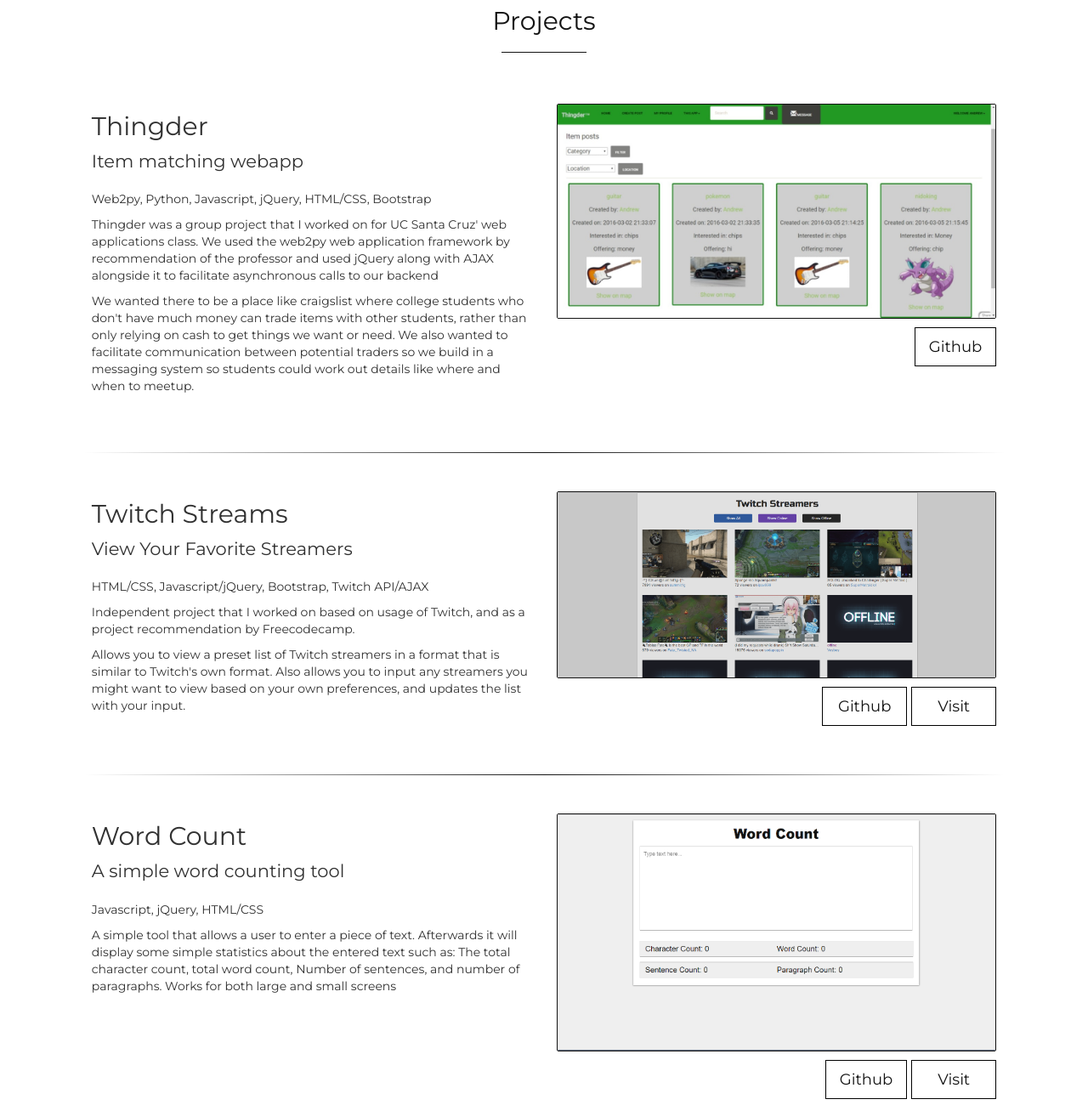
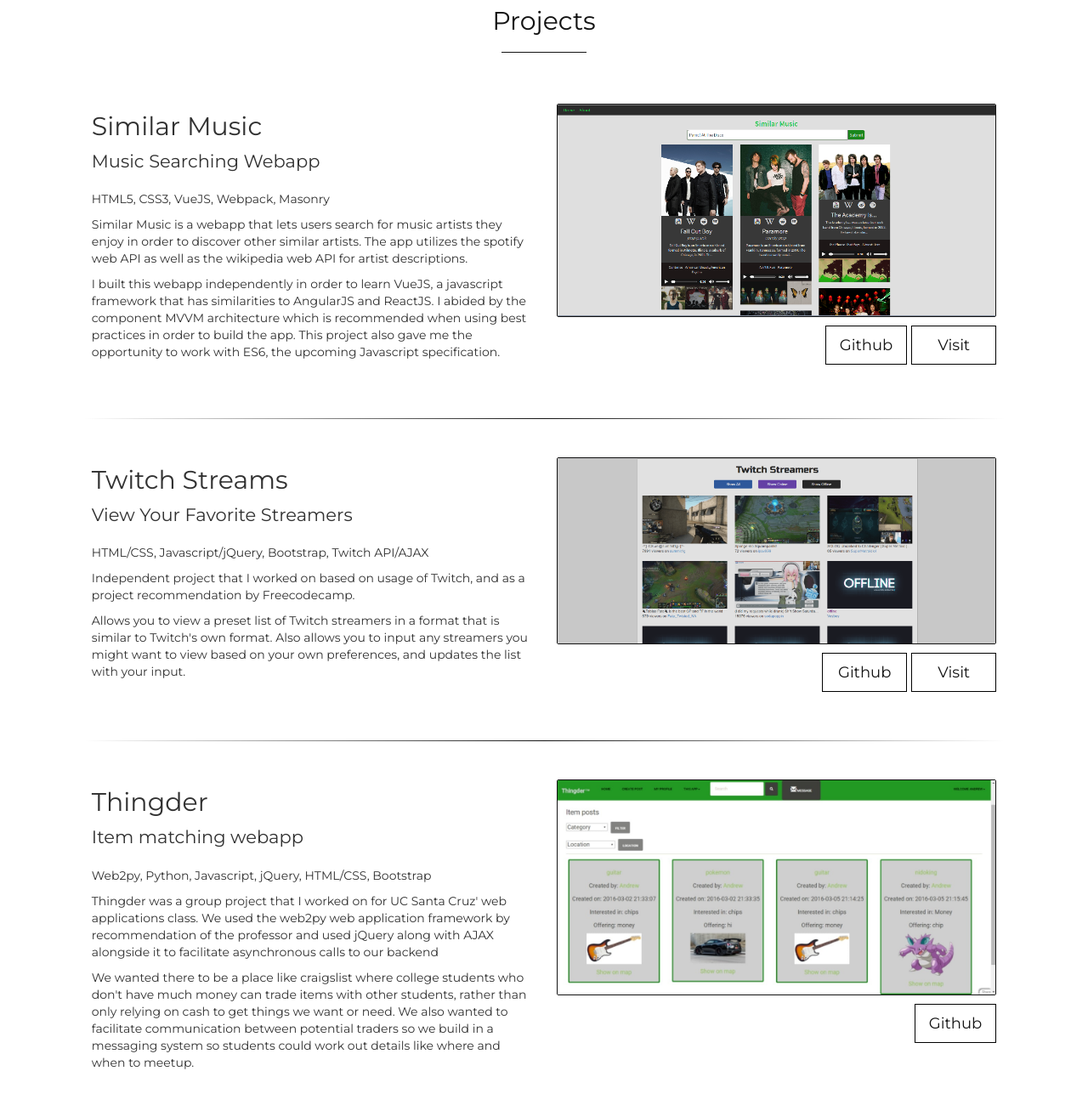
Before and after one commit to jcampuza/portfolio, a website: page index.html in a window 1280 px wide. Shown: the part 1260-2560 px from the top of the page at 85% size. Drawn offline with Linux system fonts and the light colour scheme.

Commit message:
Added similar-music to portfolio

```diff
--- a/index.html
+++ b/index.html
@@ -67,18 +67,20 @@
           <h2 class="header text-center" id="projects">Projects</h2>
           <div class="row wrapper">
             <div class="col-md-6 col-xs-12">
-              <h2>Thingder</h2>
-              <p class="lead">Item matching webapp</p>
-              <p>Web2py, Python, Javascript, jQuery, HTML/CSS, Bootstrap</p>
-              <p>Thingder was a group project that I worked on for UC Santa Cruz' web applications class. We used the web2py web application framework by recommendation of the professor and used jQuery along with AJAX alongside it to facilitate asynchronous calls to our backend</p>
-              <p>We wanted there to be a place like craigslist where college students who don't have much money can trade items with other students, rather than only relying on cash to get things we want or need. We also wanted to facilitate communication between potential traders so we build in a messaging system so students could work out details like where and when to meetup.</p>
+              <h2>Similar Music</h2>
+              <p class="lead">Music Searching Webapp</p>
+              <p>HTML5, CSS3, VueJS, Webpack, Masonry</p>
+              <p>Similar Music is a webapp that lets users search for music artists they enjoy in order to discover other similar artists. The app utilizes the spotify web API as well as the wikipedia web API for artist descriptions.</p>
+              <p>I built this webapp independently in order to learn VueJS, a javascript framework that has similarities to AngularJS and ReactJS. I abided by the component MVVM architecture which is recommended when using best practices in order to build the app. This project also gave me the opportunity to work with ES6, the upcoming Javascript specification.</p>
+              <p></p>
             </div>
             <div class="col-md-6 col-xs-12">
               <div class="image-wrapper">
-				<img class="img-responsive" value="active" src="img/thingder-home.jpg">
+        <img class="img-responsive" value="active" src="img/similar-music.png">
               </div>
               <div class="image-options">
-              	<a class="btn btn-lg" style="float:right;" target="_blank" href="https://github.com/jcampuza/thingder">Github</a>
+                <a class="btn btn-lg" style="float:right; margin: 0 0 0 5px; width: 100px" target="_blank" href="similar-music">Visit</a>
+                <a class="btn btn-lg" style="float:right;" target="_blank" href="https://github.com/jcampuza/vue-similar-music">Github</a>
               </div>
             </div>
           </div>
@@ -99,6 +101,25 @@
               <div class="image-options">
                 <a class="btn btn-lg" style="float:right; margin: 0 0 0 5px; width: 100px" target="_blank" href="twitch_streams/index.html">Visit</a>
                 <a class="btn btn-lg" style="float:right; margin: 0 0 0 5px; width: 100px" target="_blank" href="https://github.com/jcampuza/twitch-streams">Github</a>
+              </div>
+            </div>
+          </div>
+          <hr class="line">
+
+          <div class="row wrapper">
+            <div class="col-md-6 col-xs-12">
+              <h2>Thingder</h2>
+              <p class="lead">Item matching webapp</p>
+              <p>Web2py, Python, Javascript, jQuery, HTML/CSS, Bootstrap</p>
+              <p>Thingder was a group project that I worked on for UC Santa Cruz' web applications class. We used the web2py web application framework by recommendation of the professor and used jQuery along with AJAX alongside it to facilitate asynchronous calls to our backend</p>
+              <p>We wanted there to be a place like craigslist where college students who don't have much money can trade items with other students, rather than only relying on cash to get things we want or need. We also wanted to facilitate communication between potential traders so we build in a messaging system so students could work out details like where and when to meetup.</p>
+            </div>
+            <div class="col-md-6 col-xs-12">
+              <div class="image-wrapper">
+				<img class="img-responsive" value="active" src="img/thingder-home.jpg">
+              </div>
+              <div class="image-options">
+              	<a class="btn btn-lg" style="float:right;" target="_blank" href="https://github.com/jcampuza/thingder">Github</a>
               </div>
             </div>
           </div>
```
Also changed, not shown: img/similar-music.png (added).
